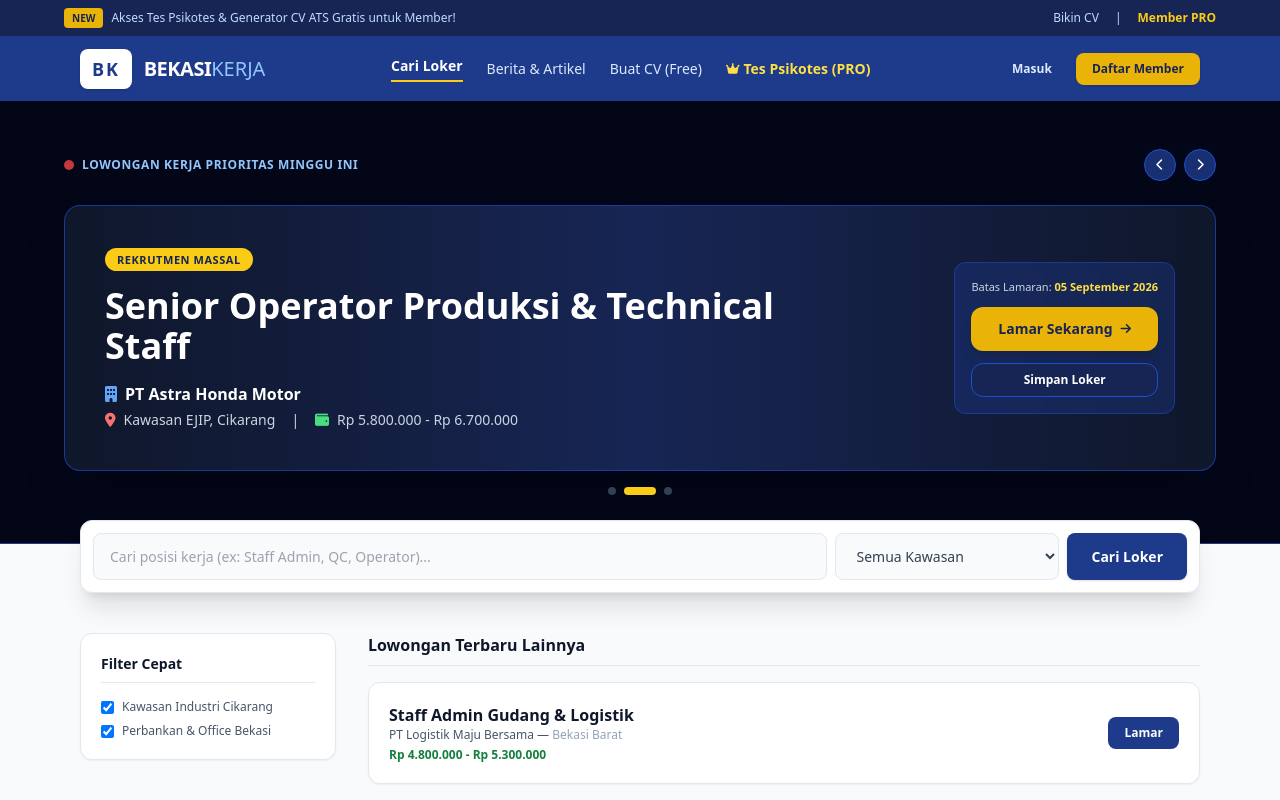
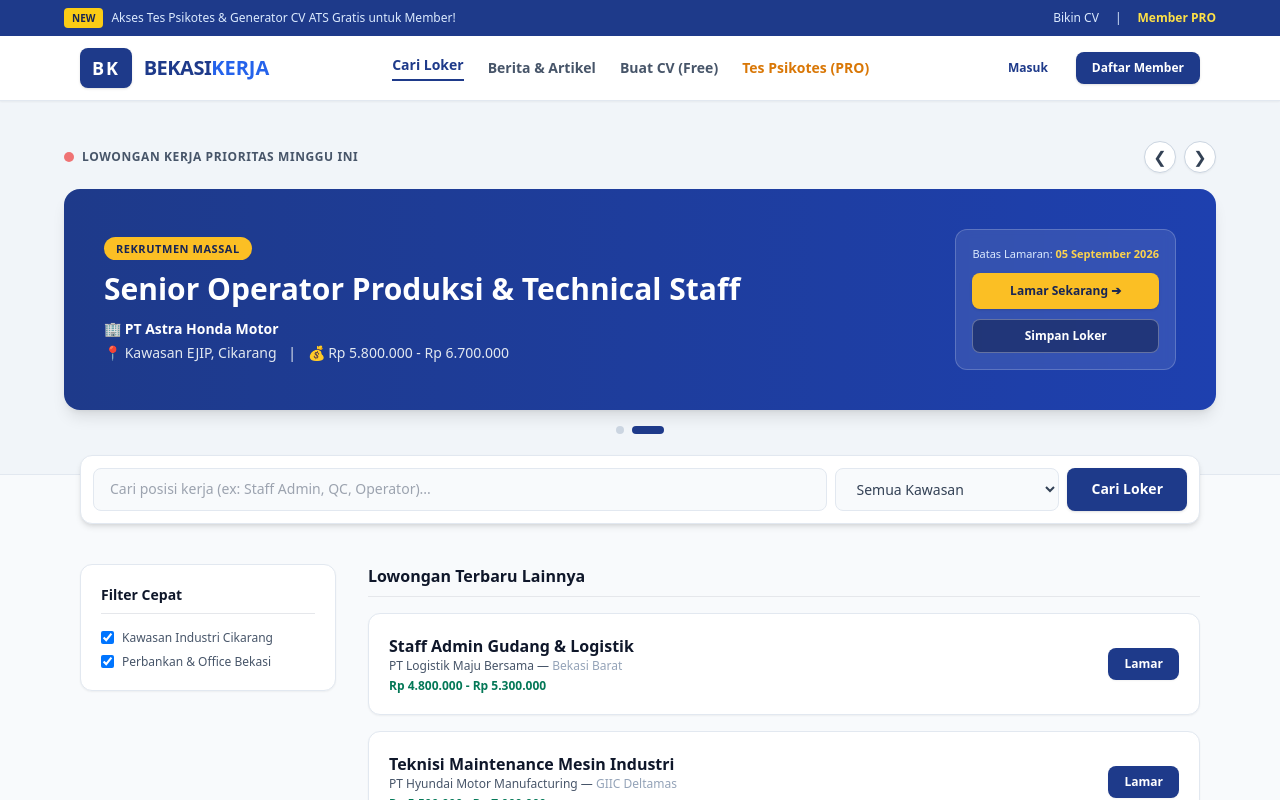
Before and after one commit to bekasikerjaofficial-ux/bekasikerja.id, a Next.js app: page / in a window 1280 px wide. Shown: the top 800 px of the page. Built offline with nearby package versions, Linux system fonts and the light colour scheme.

Commit message:
Refactor job listings and update UI styles
Removed unused job entries and updated styles for UI components. Adjusted the layout and improved the appearance of job listings and navigation.

```diff
--- a/app/page.js
+++ b/app/page.js
@@ -1,7 +1,6 @@
 'use client';
 import React, { useState, useEffect } from 'react';
 
-// Data Lowongan Unggulan untuk Slider Banner
 const FEATURED_JOBS = [
   {
     id: 1,
@@ -10,7 +9,6 @@ const FEATURED_JOBS = [
     location: "Kota Bekasi (KCP Juanda)",
     salary: "Rp 7.500.000 - Rp 9.000.000",
     tag: "URGENT HIRING",
-    bgGradient: "from-blue-950 via-blue-900 to-indigo-950",
     deadline: "31 Agustus 2026"
   },
   {
@@ -20,18 +18,7 @@ const FEATURED_JOBS = [
     location: "Kawasan EJIP, Cikarang",
     salary: "Rp 5.800.000 - Rp 6.700.000",
     tag: "REKRUTMEN MASSAL",
-    bgGradient: "from-slate-900 via-blue-950 to-slate-900",
     deadline: "05 September 2026"
-  },
-  {
-    id: 3,
-    title: "Quality Control (QC) & QA Specialist",
-    company: "PT Mayora Indah Tbk",
-    location: "Kawasan MM2100, Cibitung",
-    salary: "Rp 5.500.000 - Rp 6.500.000",
-    tag: "FEATURED JOB",
-    bgGradient: "from-indigo-950 via-blue-900 to-blue-950",
-    deadline: "10 September 2026"
   }
 ];
 
@@ -59,7 +46,6 @@ const REGULAR_JOBS = [
 export default function Home() {
   const [currentSlide, setCurrentSlide] = useState(0);
 
-  // Auto slide setiap 5 detik
   useEffect(() => {
     const timer = setInterval(() => {
       setCurrentSlide((prev) => (prev + 1) % FEATURED_JOBS.length);
@@ -71,108 +57,108 @@ export default function Home() {
   const prevSlide = () => setCurrentSlide((prev) => (prev === 0 ? FEATURED_JOBS.length - 1 : prev - 1));
 
   return (
-    <div className="min-h-screen flex flex-col bg-slate-50 font-sans">
+    <div className="min-h-screen flex flex-col bg-slate-50 font-sans text-slate-800">
 
-      {/* Top Bar */}
-      <div className="bg-blue-950 text-blue-200 text-xs py-2 px-4 border-b border-blue-900 font-medium">
+      {/* Top Bar - Clean Blue */}
+      <div className="bg-blue-900 text-blue-100 text-xs py-2 px-4 font-medium">
         <div className="max-w-6xl mx-auto flex justify-between items-center">
           <div className="flex items-center gap-2">
-            <span className="bg-yellow-500 text-blue-950 text-[10px] font-extrabold px-2 py-0.5 rounded">NEW</span>
+            <span className="bg-yellow-400 text-blue-950 text-[10px] font-extrabold px-2 py-0.5 rounded">NEW</span>
             <span>Akses Tes Psikotes & Generator CV ATS Gratis untuk Member!</span>
           </div>
           <div className="hidden md:flex gap-4">
             <a href="#cv" className="hover:text-white">Bikin CV</a>
             <span>|</span>
-            <a href="#psikotes" className="text-yellow-400 font-bold hover:underline">Member PRO</a>
+            <a href="#psikotes" className="text-yellow-300 font-bold hover:underline">Member PRO</a>
           </div>
         </div>
       </div>
 
-      {/* Navbar */}
-      <header className="bg-blue-900 text-white sticky top-0 z-50 shadow-md">
+      {/* Navbar - BCA Blue Style */}
+      <header className="bg-white text-blue-900 sticky top-0 z-50 shadow-sm border-b border-slate-200">
         <div className="max-w-6xl mx-auto px-4 h-16 flex items-center justify-between">
           <div className="flex items-center gap-3">
-            <div className="bg-white text-blue-900 font-black px-3 py-1.5 rounded-lg text-lg tracking-widest shadow">
+            <div className="bg-blue-900 text-white font-black px-3 py-1.5 rounded-lg text-lg tracking-widest shadow">
               BK
             </div>
             <div>
-              <span className="text-xl font-extrabold tracking-tight">BEKASI</span>
-              <span className="text-xl font-light text-blue-300">KERJA</span>
+              <span className="text-xl font-extrabold tracking-tight text-blue-900">BEKASI</span>
+              <span className="text-xl font-bold text-blue-600">KERJA</span>
             </div>
           </div>
 
-          <nav className="hidden md:flex items-center gap-6 text-sm font-medium text-blue-100">
-            <a href="#" className="text-white border-b-2 border-yellow-400 pb-1 font-semibold">Cari Loker</a>
-            <a href="#berita" className="hover:text-white">Berita & Artikel</a>
-            <a href="#cv" className="hover:text-white">Buat CV (Free)</a>
-            <a href="#psikotes" className="text-yellow-300 font-semibold flex items-center gap-1">
-              <i className="fa-solid fa-crown text-xs"></i> Tes Psikotes (PRO)
+          <nav className="hidden md:flex items-center gap-6 text-sm font-semibold text-slate-600">
+            <a href="#" className="text-blue-900 border-b-2 border-blue-900 pb-1 font-bold">Cari Loker</a>
+            <a href="#berita" className="hover:text-blue-900">Berita & Artikel</a>
+            <a href="#cv" className="hover:text-blue-900">Buat CV (Free)</a>
+            <a href="#psikotes" className="text-amber-600 font-bold flex items-center gap-1">
+              Tes Psikotes (PRO)
             </a>
           </nav>
 
-          <div className="flex items-center gap-2">
-            <button className="px-4 py-2 text-xs font-semibold text-blue-100 hover:text-white">Masuk</button>
-            <button className="px-4 py-2 text-xs font-bold bg-yellow-500 hover:bg-yellow-400 text-blue-950 rounded-lg shadow">Daftar Member</button>
+          <div className="flex items-center gap-3">
+            <a href="/member/login" className="px-4 py-2 text-xs font-bold text-blue-900 hover:text-blue-700">
+              Masuk
+            </a>
+            <a href="/member/register" className="px-4 py-2 text-xs font-bold bg-blue-900 hover:bg-blue-800 text-white rounded-lg shadow">
+              Daftar Member
+            </a>
           </div>
         </div>
       </header>
 
-      {/* HERO SLIDER SECTION (LOKER TERBARU/UNGGULAN) */}
-      <section className="relative overflow-hidden bg-slate-950 text-white py-12 px-4 border-b border-blue-900">
-        <div className="max-w-6xl mx-auto relative z-10">
+      {/* HERO SLIDER SECTION - Clean Light Background with Blue Featured Card */}
+      <section className="bg-slate-100 py-10 px-4 border-b border-slate-200">
+        <div className="max-w-6xl mx-auto">
 
-          {/* Header Slider */}
-          <div className="flex justify-between items-center mb-6">
+          <div className="flex justify-between items-center mb-4">
             <div className="flex items-center gap-2">
               <span className="w-2.5 h-2.5 bg-red-500 rounded-full animate-pulse"></span>
-              <h2 className="text-xs font-bold uppercase tracking-wider text-blue-300">Lowongan Kerja Prioritas Minggu Ini</h2>
+              <h2 className="text-xs font-bold uppercase tracking-wider text-slate-600">Lowongan Kerja Prioritas Minggu Ini</h2>
             </div>
 
-            {/* Navigasi Panah */}
             <div className="flex gap-2">
-              <button onClick={prevSlide} className="w-8 h-8 rounded-full bg-blue-900/80 hover:bg-blue-800 border border-blue-700 flex items-center justify-center text-white transition">
-                <i className="fa-solid fa-chevron-left text-xs"></i>
+              <button onClick={prevSlide} className="w-8 h-8 rounded-full bg-white hover:bg-slate-200 border border-slate-300 flex items-center justify-center text-slate-700 shadow-sm transition">
+                ❮
               </button>
-              <button onClick={nextSlide} className="w-8 h-8 rounded-full bg-blue-900/80 hover:bg-blue-800 border border-blue-700 flex items-center justify-center text-white transition">
-                <i className="fa-solid fa-chevron-right text-xs"></i>
+              <button onClick={nextSlide} className="w-8 h-8 rounded-full bg-white hover:bg-slate-200 border border-slate-300 flex items-center justify-center text-slate-700 shadow-sm transition">
+                ❯
               </button>
             </div>
           </div>
 
-          {/* Card Slider Utama */}
-          <div className={`bg-gradient-to-r ${FEATURED_JOBS[currentSlide].bgGradient} border border-blue-800/80 rounded-2xl p-6 md:p-10 shadow-2xl transition-all duration-500`}>
+          {/* Banner Hero Card - BCA Blue Banner */}
+          <div className="bg-gradient-to-r from-blue-900 to-blue-800 text-white rounded-2xl p-6 md:p-10 shadow-lg transition-all duration-500">
             <div className="flex flex-col md:flex-row justify-between md:items-center gap-6">
 
-              <div className="space-y-4 max-w-2xl">
-                <span className="bg-yellow-400 text-blue-950 text-[11px] font-extrabold px-3 py-1 rounded-full uppercase tracking-wider">
+              <div className="space-y-3 max-w-2xl">
+                <span className="bg-amber-400 text-blue-950 text-[11px] font-extrabold px-3 py-1 rounded-full uppercase tracking-wider">
                   {FEATURED_JOBS[currentSlide].tag}
                 </span>
 
-                <h1 className="text-2xl md:text-4xl font-extrabold leading-tight">
+                <h1 className="text-2xl md:text-3xl font-extrabold leading-tight">
                   {FEATURED_JOBS[currentSlide].title}
                 </h1>
 
-                <div className="space-y-1 text-blue-100 text-sm md:text-base">
-                  <p className="font-semibold text-white flex items-center gap-2">
-                    <i className="fa-solid fa-building text-blue-400"></i> {FEATURED_JOBS[currentSlide].company}
+                <div className="space-y-1 text-blue-100 text-xs md:text-sm">
+                  <p className="font-semibold text-white">
+                    🏢 {FEATURED_JOBS[currentSlide].company}
                   </p>
-                  <p className="flex items-center gap-2 text-xs md:text-sm text-slate-300">
-                    <i className="fa-solid fa-location-dot text-red-400"></i> {FEATURED_JOBS[currentSlide].location}
-                    <span className="mx-2">|</span>
-                    <i className="fa-solid fa-wallet text-green-400"></i> {FEATURED_JOBS[currentSlide].salary}
+                  <p className="text-slate-200">
+                    📍 {FEATURED_JOBS[currentSlide].location} <span className="mx-2">|</span> 💰 {FEATURED_JOBS[currentSlide].salary}
                   </p>
                 </div>
               </div>
 
               {/* Action Side */}
-              <div className="flex flex-col gap-3 shrink-0 bg-blue-900/40 p-4 rounded-xl border border-blue-700/50 backdrop-blur-sm">
-                <span className="text-[11px] text-slate-300 text-center">
-                  Batas Lamaran: <strong className="text-yellow-300">{FEATURED_JOBS[currentSlide].deadline}</strong>
+              <div className="flex flex-col gap-2.5 shrink-0 bg-white/10 p-4 rounded-xl border border-white/20 backdrop-blur-sm">
+                <span className="text-[11px] text-blue-100 text-center">
+                  Batas Lamaran: <strong className="text-amber-300">{FEATURED_JOBS[currentSlide].deadline}</strong>
                 </span>
-                <button className="bg-yellow-500 hover:bg-yellow-400 text-blue-950 font-extrabold px-6 py-3 rounded-xl text-sm transition shadow-lg flex items-center justify-center gap-2">
-                  Lamar Sekarang <i className="fa-solid fa-arrow-right text-xs"></i>
+                <button className="bg-amber-400 hover:bg-amber-300 text-blue-950 font-extrabold px-6 py-2.5 rounded-lg text-xs transition shadow flex items-center justify-center gap-2">
+                  Lamar Sekarang ➔
                 </button>
-                <button className="bg-blue-950 hover:bg-blue-900 border border-blue-700 text-white font-semibold px-6 py-2 rounded-xl text-xs transition">
+                <button className="bg-blue-950/60 hover:bg-blue-950 border border-white/30 text-white font-semibold px-6 py-2 rounded-lg text-xs transition">
                   Simpan Loker
                 </button>
               </div>
@@ -180,14 +166,14 @@ export default function Home() {
             </div>
           </div>
 
-          {/* Dots Indicator */}
+          {/* Indicator */}
           <div className="flex justify-center gap-2 mt-4">
             {FEATURED_JOBS.map((_, index) => (
               <button
                 key={index}
                 onClick={() => setCurrentSlide(index)}
                 className={`h-2 rounded-full transition-all ${
-                  currentSlide === index ? "w-8 bg-yellow-400" : "w-2 bg-slate-700"
+                  currentSlide === index ? "w-8 bg-blue-900" : "w-2 bg-slate-300"
                 }`}
               />
             ))}
@@ -196,27 +182,27 @@ export default function Home() {
         </div>
       </section>
 
-      {/* QUICK SEARCH BAR */}
-      <section className="max-w-6xl mx-auto px-4 -mt-6 relative z-20 w-full">
-        <div className="bg-white p-3 rounded-xl shadow-xl border border-slate-200 flex flex-col md:flex-row gap-2">
+      {/* SEARCH BAR - Clean Floating */}
+      <section className="max-w-6xl mx-auto px-4 -mt-5 relative z-20 w-full">
+        <div className="bg-white p-3 rounded-xl shadow-md border border-slate-200 flex flex-col md:flex-row gap-2">
           <input
             type="text"
             placeholder="Cari posisi kerja (ex: Staff Admin, QC, Operator)..."
-            className="flex-1 px-4 py-3 text-xs md:text-sm bg-slate-50 rounded-lg focus:outline-none border border-slate-200"
+            className="flex-1 px-4 py-2.5 text-xs md:text-sm bg-slate-50 rounded-lg focus:outline-none border border-slate-200"
           />
-          <select className="px-4 py-3 text-xs md:text-sm bg-slate-50 rounded-lg text-slate-700 focus:outline-none border border-slate-200">
+          <select className="px-4 py-2.5 text-xs md:text-sm bg-slate-50 rounded-lg text-slate-700 focus:outline-none border border-slate-200">
             <option>Semua Kawasan</option>
             <option>Cikarang / EJIP / Jababeka</option>
             <option>Cibitung / MM2100</option>
             <option>Kota Bekasi</option>
           </select>
-          <button className="bg-blue-900 hover:bg-blue-800 text-white font-bold px-6 py-3 rounded-lg text-xs md:text-sm transition shadow">
+          <button className="bg-blue-900 hover:bg-blue-800 text-white font-bold px-6 py-2.5 rounded-lg text-xs md:text-sm transition shadow">
             Cari Loker
           </button>
         </div>
       </section>
 
-      {/* REGULAR JOBS FEED */}
+      {/* REGULAR JOBS FEED - White Background & High Contrast */}
       <main className="max-w-6xl mx-auto px-4 py-10 grid grid-cols-1 lg:grid-cols-4 gap-8 w-full flex-1">
         <aside className="bg-white p-5 rounded-xl border border-slate-200 h-fit shadow-sm space-y-4">
           <h3 className="font-bold text-slate-900 text-sm border-b pb-2">Filter Cepat</h3>
@@ -233,13 +219,13 @@ export default function Home() {
         <section className="lg:col-span-3 space-y-4">
           <h2 className="text-base font-bold text-slate-900 border-b pb-2">Lowongan Terbaru Lainnya</h2>
           {REGULAR_JOBS.map((job) => (
-            <div key={job.id} className="bg-white p-5 rounded-xl border border-slate-200 hover:border-blue-900 transition shadow-sm flex justify-between items-center">
+            <div key={job.id} className="bg-white p-5 rounded-xl border border-slate-200 hover:border-blue-700 transition shadow-sm flex justify-between items-center">
               <div>
                 <h3 className="font-bold text-slate-900 text-base">{job.title}</h3>
                 <p className="text-xs text-slate-600">{job.company} — <span className="text-slate-400">{job.location}</span></p>
-                <p className="text-xs text-green-700 font-semibold mt-1">{job.salary}</p>
+                <p className="text-xs text-emerald-700 font-bold mt-1">{job.salary}</p>
               </div>
-              <button className="bg-blue-900 text-white text-xs font-bold px-4 py-2 rounded-lg hover:bg-blue-800">
+              <button className="bg-blue-900 text-white text-xs font-bold px-4 py-2 rounded-lg hover:bg-blue-800 shadow-sm">
                 Lamar
               </button>
             </div>
@@ -247,7 +233,6 @@ export default function Home() {
         </section>
       </main>
 
-      {/* Footer */}
       <footer className="bg-blue-950 text-blue-200 py-6 text-center text-xs">
         <p>© 2026 BekasiKerja.id — Portal Lowongan Kerja Terpercaya Bekasi</p>
       </footer>
```
